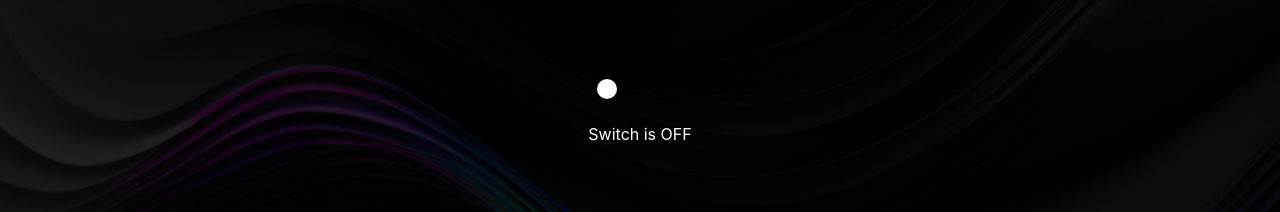
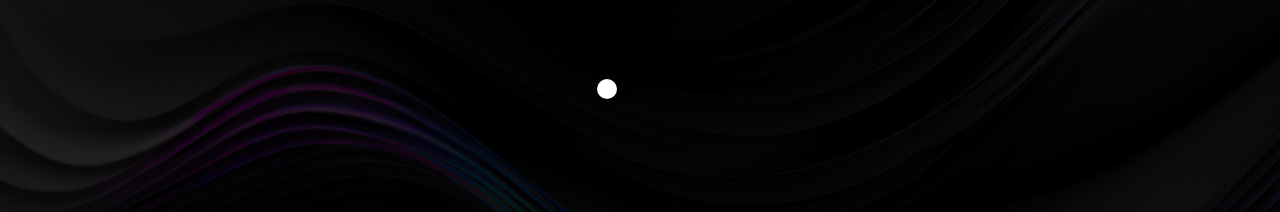
Before and after one commit to vlad-b-dev/first-app, a React (Create React App) app: page / in a window 1280 px wide. Shown: the part 285-497 px from the top of the page. Built offline with nearby package versions, Linux system fonts and the light colour scheme.

Commit message:
- Added UserSettings -Added ThemeSwitch

```diff
--- a/src/components/views/MainPage/MainPage.css
+++ b/src/components/views/MainPage/MainPage.css
@@ -21,8 +21,8 @@
 
   filter: brightness(20%);
   z-index: 0;
-  animation: initial-darken 4s ease forwards,
-    brightness-oscillate 3s ease-in-out 4s infinite alternate;
+  animation: initial-darken 3s ease forwards,
+    brightness-oscillate 1.5s ease-in-out 3s infinite alternate;
 }
 
 @keyframes initial-darken {
@@ -57,3 +57,65 @@ h1 {
   color: white;
   z-index: 1;
 }
+
+.cool-text {
+  font-size: 4rem;
+  font-weight: bold;
+  background: linear-gradient(
+    90deg,
+    #2600ff,
+    #6f00ff,
+    #ae00ff,
+    #ff008c
+  );
+  background-size: 300%;
+  background-clip: text;
+  -webkit-background-clip: text;
+  color: rgb(17, 16, 16);
+  animation: color-change 4.7s ease forwards,
+    gradient-animation 4s ease infinite 2s;
+}
+
+@keyframes gradient-animation {
+  0% {
+    background-position: 0%;
+  }
+  100% {
+    background-position: 100%;
+  }
+}
+
+@keyframes fade-animation {
+  0%,
+  100% {
+    opacity: 0;
+  }
+  50% {
+    opacity: 1;
+  }
+}
+
+
+@keyframes color-change {
+  0% {
+    color: rgb(17, 16, 16);
+    background: none;
+  }
+  40% {
+    color: rgb(44, 40, 40);
+    background: none;
+  }
+  50% {
+    color: transparent;
+    background: linear-gradient(
+      90deg,
+      #2600ff,
+      #6f00ff,
+      #ae00ff,
+      #ff008c
+    );
+    background-size: 300%;
+    background-clip: text;
+    -webkit-background-clip: text;
+  }
+}
--- a/src/components/views/MainPage/MainPage.js
+++ b/src/components/views/MainPage/MainPage.js
@@ -1,28 +1,33 @@
 import React, { useState, useEffect } from "react";
-import ThemeSwitch from "../../widgets/ThemeSwitch";
+import UserSettings from "../../views/UserSettings/UserSettings";
 import "./MainPage.css";
 
 export const MainPage = () => {
   const [textIndex, setCurrentIndex] = useState(0);
   const texts = ["Landing page V0", "Welcome!"];
+  const [showUserSettings, setShowUserSettings] = useState(false);
 
   useEffect(() => {
-    const intervalId = setInterval(() => {
+    const timer = setInterval(() => {
       setCurrentIndex((prevIndex) => prevIndex + 1);
+    }, 1500);
+    return () => clearTimeout(timer);
+  }, []);
+
+  useEffect(() => {
+    const timer = setTimeout(() => {
+      setShowUserSettings(true);
     }, 3000);
-    return () => clearInterval(intervalId);
+
+    return () => clearInterval(timer);
   }, [texts.length]);
-
 
   return (
     <div className="main-page-background">
       <div className="main-page-foreground">
-        <h1>{texts[textIndex]}</h1>
-        <br/>
-        {
-          <ThemeSwitch></ThemeSwitch>
-        }
+        <h1 className="cool-text">{texts[textIndex]}</h1>
       </div>
+      {showUserSettings && <UserSettings/>}
     </div>
   );
 };
--- /dev/null
+++ b/src/components/views/UserSettings/UserSettings.js
@@ -0,0 +1,12 @@
+import React from "react";
+import ThemeSwitch from "../../widgets/ThemeSwitch/ThemeSwitch";
+
+const UserSettings = () => {
+  return (
+    <div>
+      <ThemeSwitch className="theme-switch" />
+    </div>
+  );
+};
+
+export default UserSettings;
--- a/src/components/widgets/ThemeSwitch.js
+++ /dev/null
@@ -1,23 +0,0 @@
-import React, { useState } from "react";
-import Switch from "@mui/material/Switch";
-
-const ThemeSwitch = () => {
-  const [checked, setChecked] = useState(false);
-
-  const handleChange = (event) => {
-    setChecked(event.target.checked);
-  };
-
-  return (
-    <div>
-      <Switch
-        checked={checked}
-        onChange={handleChange}
-        inputProps={{ "aria-label": "controlled" }}
-      />
-      <p>Switch is {checked ? "ON" : "OFF"}</p>
-    </div>
-  );
-};
-
-export default ThemeSwitch;
--- /dev/null
+++ b/src/components/widgets/ThemeSwitch/ThemeSwitch.css
@@ -0,0 +1,8 @@
+.theme-switch {
+  opacity: 0;
+  transition: opacity 0.5s ease-in-out;
+}
+
+.theme-switch.fade-in {
+  opacity: 1;
+}
--- /dev/null
+++ b/src/components/widgets/ThemeSwitch/ThemeSwitch.js
@@ -0,0 +1,25 @@
+import React, { useState, useEffect } from "react";
+import Switch from "@mui/material/Switch";
+import "./ThemeSwitch.css";
+
+const ThemeSwitch = () => {
+  const [checked, setChecked] = useState(false);
+  const [isVisible, setIsVisible] = useState(false); // For fade-in effect
+
+  const handleChange = (event) => {
+    setChecked(event.target.checked); // Handle switch toggle
+  };
+
+  useEffect(() => {
+    setIsVisible(true); // Trigger fade-in on mount
+  }, []);
+
+  return (
+    <div className={`theme-switch ${isVisible ? "fade-in" : ""}`}>
+      <Switch checked={checked} onChange={handleChange} />
+      <p>Switch is {checked ? "ON" : "OFF"}</p>
+    </div>
+  );
+};
+
+export default ThemeSwitch;
```
Also changed, not shown: src/components/views/UserSettings/UserSettings.css (added).
